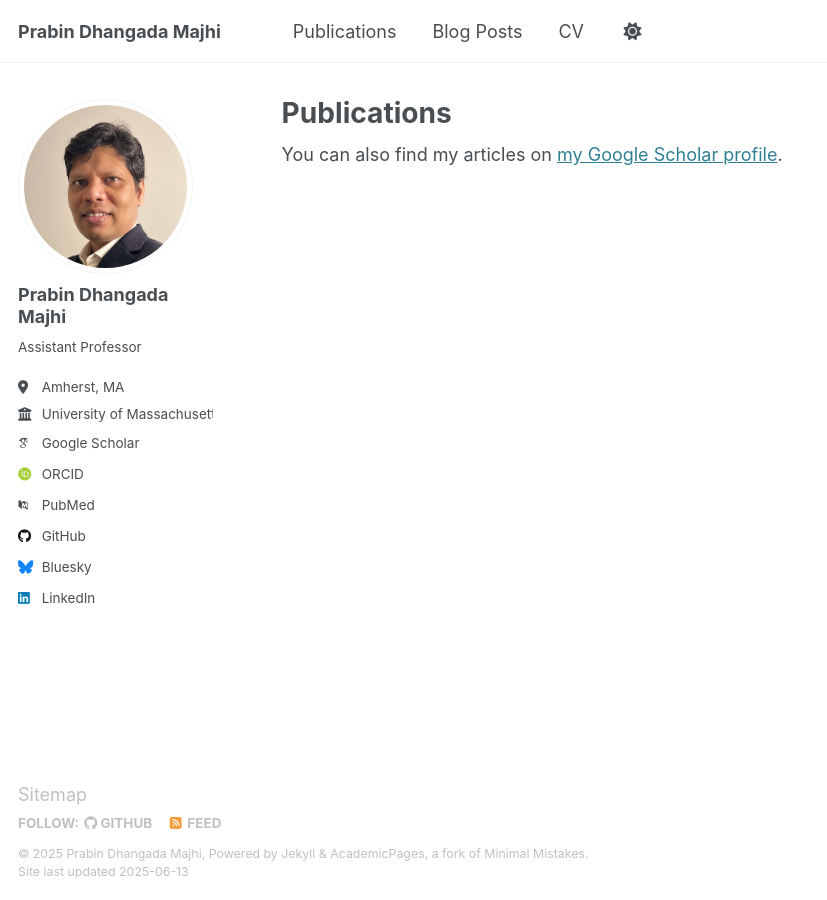
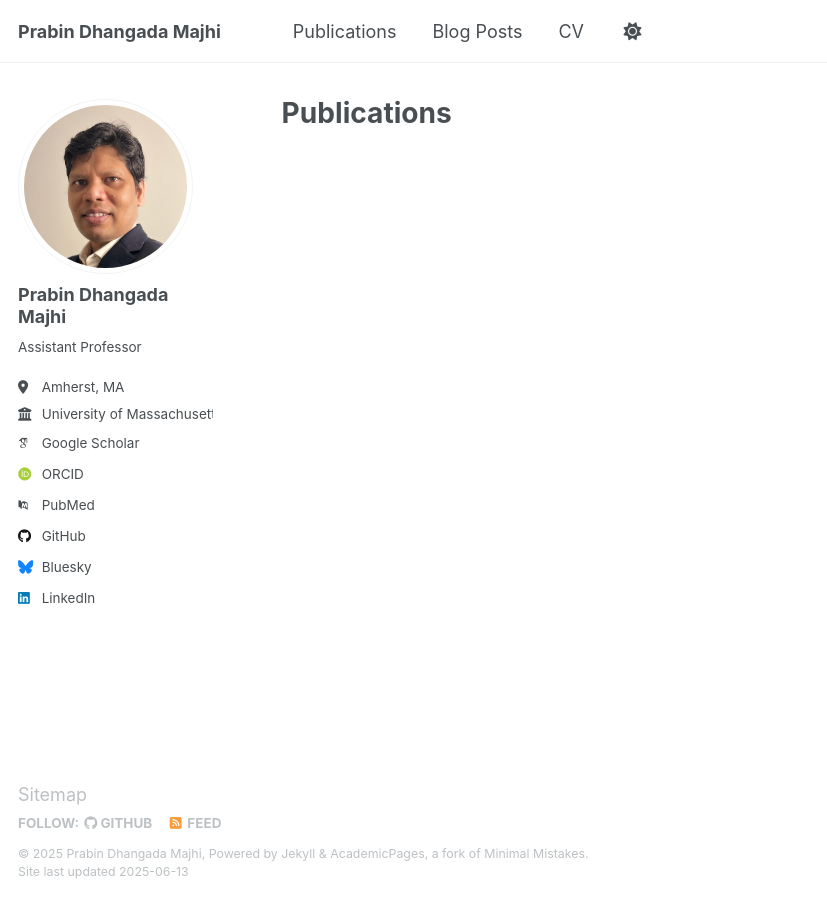
Before and after one commit to prabindm/prabindm.github.io, a Jekyll site: the page built from _pages/publications.html, in a window 1280 px wide. Shown: the whole page, without its empty margins (0-827 px from the left). Built offline with Jekyll 4.4.1, drawn with Linux system fonts in a browser that asks for light colours; some web fonts are replaced.

```diff
--- a/_pages/page-archive.html
+++ b/_pages/page-archive.html
@@ -2,7 +2,7 @@
 layout: archive
 title: "Page Archive"
 permalink: /page-archive/
-author_profile: false
+author_profile: true
 ---
 
 {% include base_path %}
--- a/_pages/publications.html
+++ b/_pages/publications.html
@@ -5,9 +5,9 @@ permalink: /publications/
 author_profile: true
 ---
 
-{% if site.author.googlescholar %}
+<!-- {% if site.author.googlescholar %}
   <div class="wordwrap">You can also find my articles on <a href="{{site.author.googlescholar}}">my Google Scholar profile</a>.</div>
-{% endif %}
+{% endif %} -->
 
 {% include base_path %}
 
```
